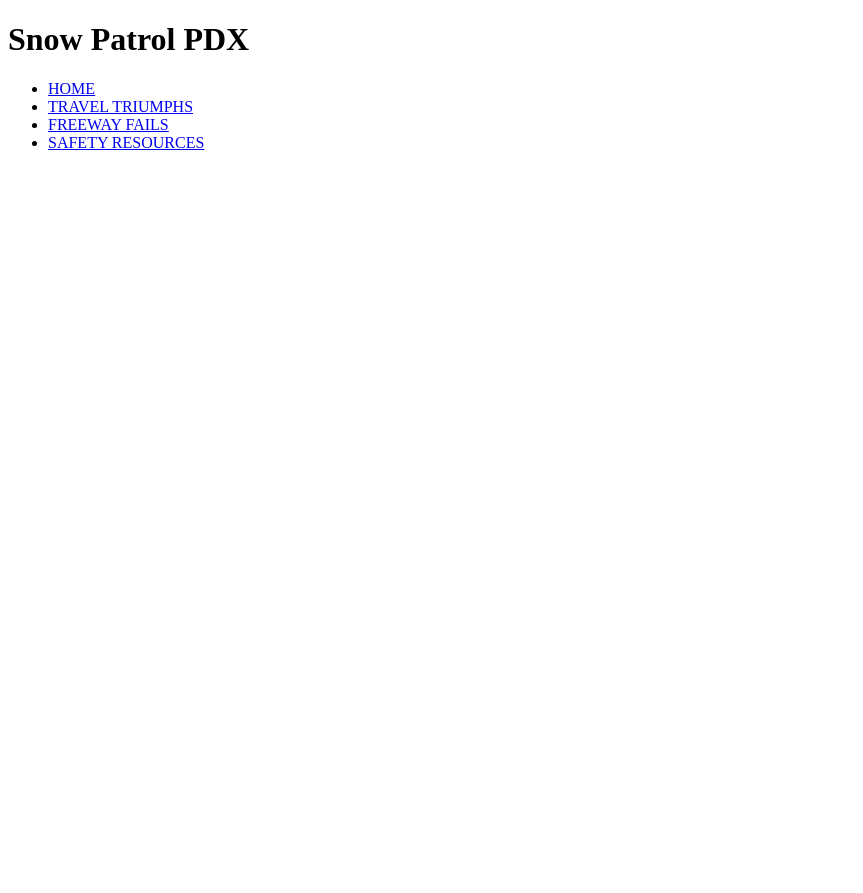
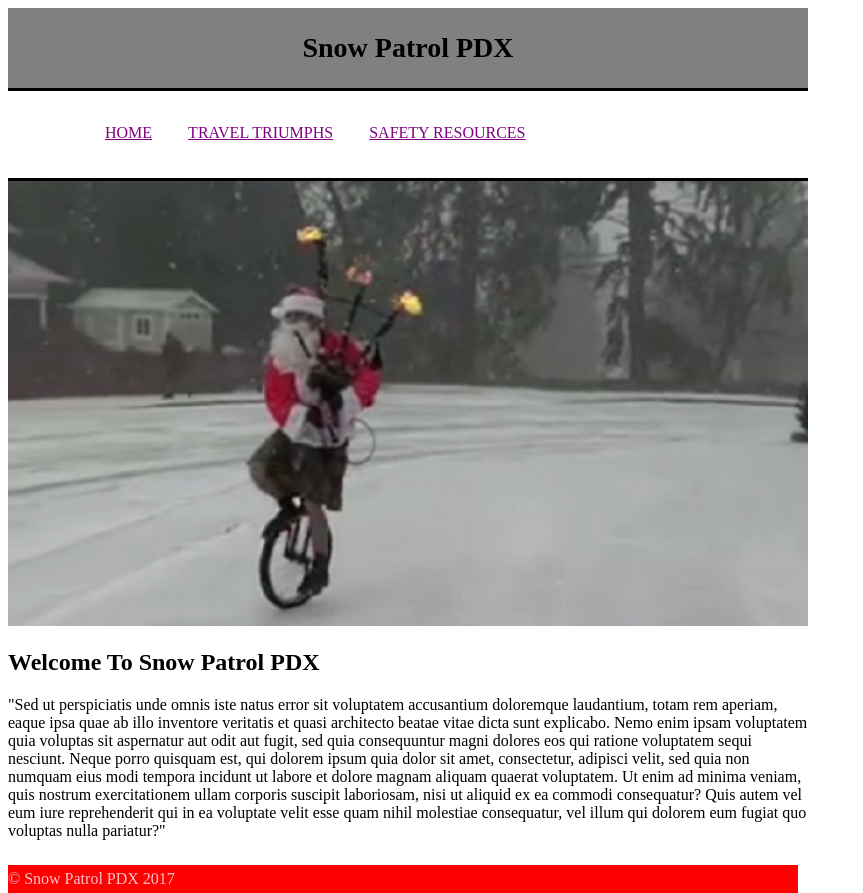
Before and after one commit to KingWhitman/kingwhitman.github.io, a plain HTML site: page index.html in a window 1280 px wide. Shown: the whole page, without its empty margins (0-863 px from the left). Before the commit the page ends 800 px from the top, so only its background shows below. Drawn offline with Linux system fonts and the light colour scheme.

Commit message:
add missing file

```diff
--- a/index.html
+++ b/index.html
@@ -2,6 +2,7 @@
   <html>
     <head>
       <title>Snow Patrol PDX</title>
+    <link rel="stylesheet" href="index.css" type="text/css">
     </head>
 <body>
   <header>
@@ -9,11 +10,22 @@
   </header>
     <nav>
       <ul>
-        <li><a href= "index.html">HOME</a></li>
-        <li><a href= "triump.html">TRAVEL TRIUMPHS</a></li>
-        <li><a href= "freeway.html">FREEWAY FAILS</a></li>
-        <li><a href= "https://www.tripcheck.com/realtime/">SAFETY RESOURCES</a></li>
+        <li><a href="index.html">HOME</a></li>
+        <li><a href="about.html">TRAVEL TRIUMPHS</a></li>
+        <li><a href="https://www.tripcheck.com/realtime/">SAFETY RESOURCES</a></li>
       </ul>
     </nav>
+    <section>
+    <img src="unipiper-snow-12082016.jpg"/>
+
+      <h2>Welcome To Snow Patrol PDX</h2>
+
+<article>"Sed ut perspiciatis unde omnis iste natus error sit voluptatem accusantium doloremque laudantium, totam rem aperiam, eaque ipsa quae ab illo inventore veritatis et quasi architecto beatae vitae dicta sunt explicabo. Nemo enim ipsam voluptatem quia voluptas sit aspernatur aut odit aut fugit, sed quia consequuntur magni dolores eos qui ratione voluptatem sequi nesciunt. Neque porro quisquam est, qui dolorem ipsum quia dolor sit amet, consectetur, adipisci velit, sed quia non numquam eius modi tempora incidunt ut labore et dolore magnam aliquam quaerat voluptatem. Ut enim ad minima veniam, quis nostrum exercitationem ullam corporis suscipit laboriosam, nisi ut aliquid ex ea commodi consequatur? Quis autem vel eum iure reprehenderit qui in ea voluptate velit esse quam nihil molestiae consequatur, vel illum qui dolorem eum fugiat quo voluptas nulla pariatur?"</article>
+</section>
+
+       <footer>
+       &#169; Snow Patrol PDX 2017
+       </footer>
+
 </body>
   </html>
```
